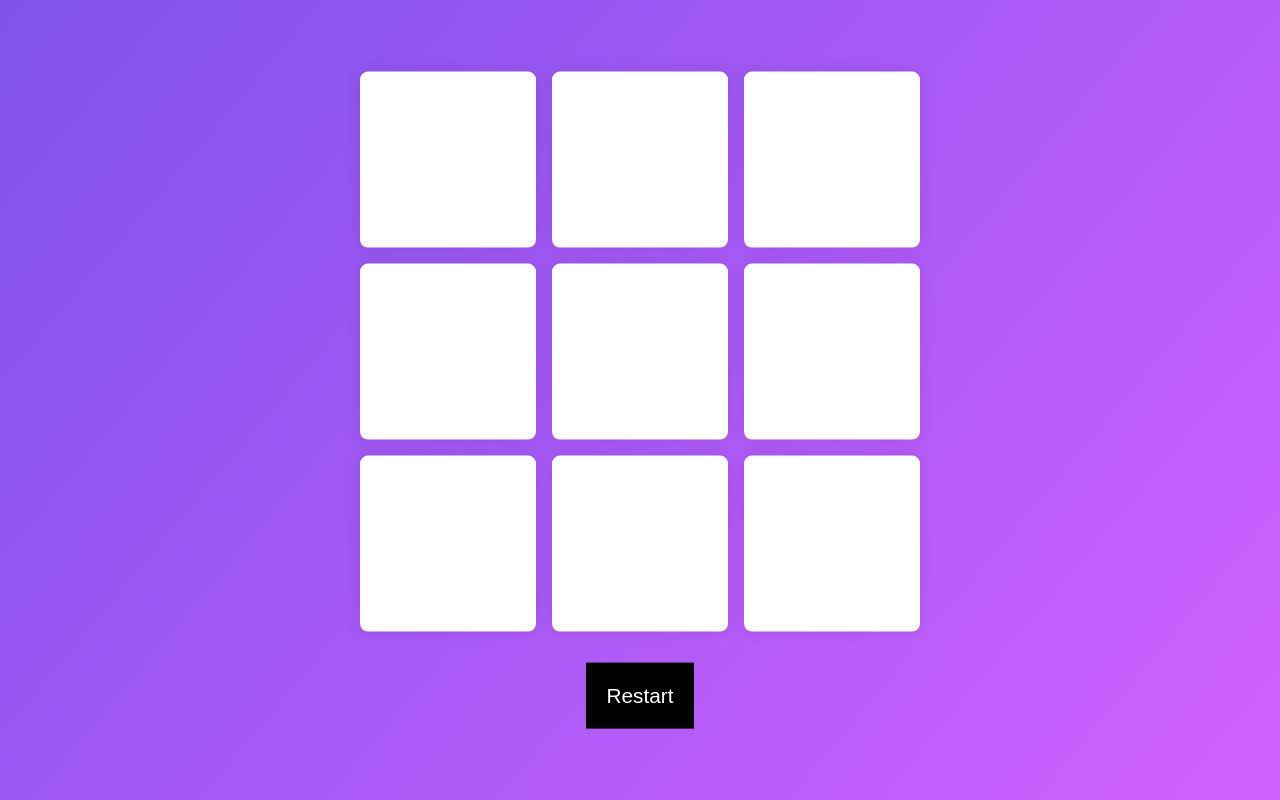
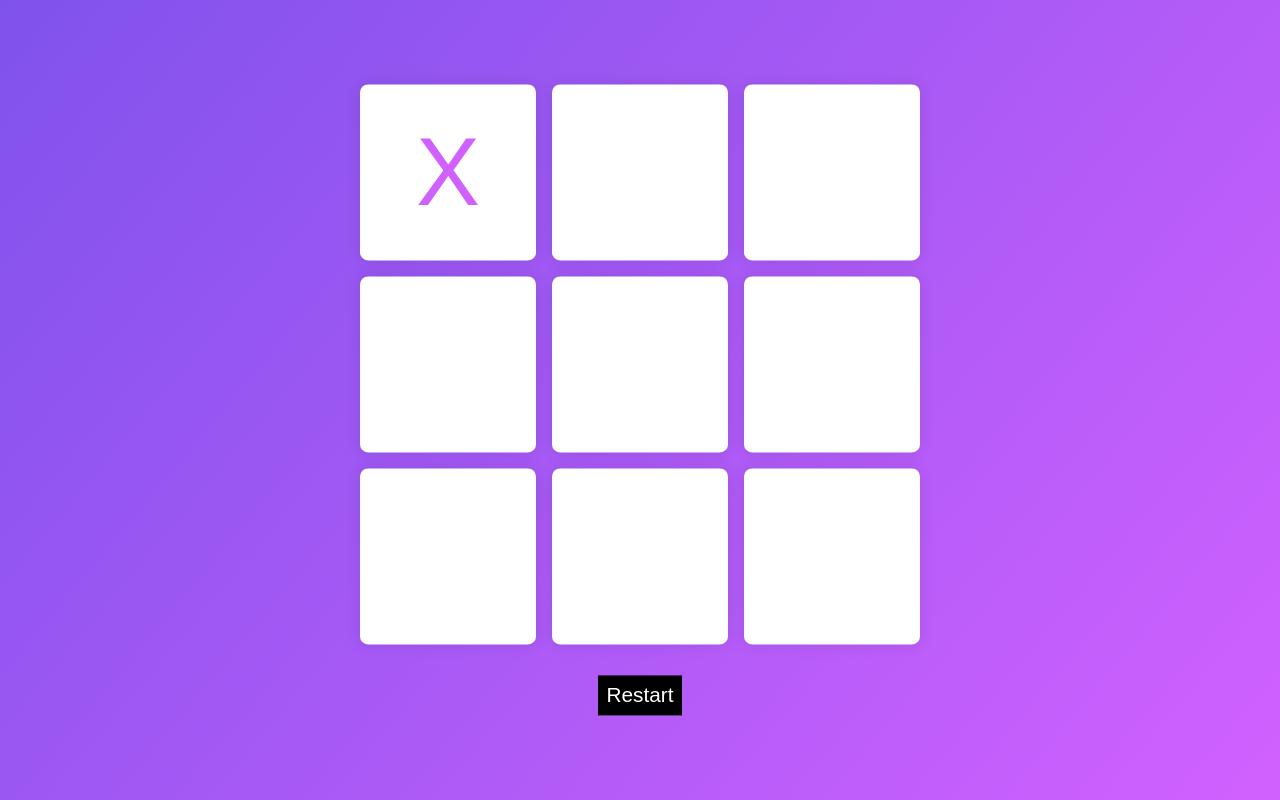
Before and after one commit to sdSAHABUDDIN/smallProject, a plain HTML site: page TicTacTeo/index.html in a window 1280 px wide. Both pictures are taken after a click on the button 448 px from the left and 159 px from the top of the page. Drawn offline with Linux system fonts and the light colour scheme.

Commit message:
"i have completed my tic tac tao game"

```diff
--- a/TicTacTeo/script.js
+++ b/TicTacTeo/script.js
@@ -0,0 +1,94 @@
+let btnRef=document.querySelectorAll('.button-option');
+let popupRef=document.querySelector('.popup');
+let newGameBtn=document.getElementById('new-game');
+let restartBtn=document.getElementById('message');
+let msgRef=document.getElementById('message');
+
+//winning Pattern Array
+let winningPattern=[[0,1,2],[3,4,5],[6,7,8],[0,3,6],[0,4,8],[2,4,6],[1,4,7],[2,5,8]];
+
+//Player 'X' plays first
+let xTurn=true;
+let count=0;
+//Disable all button
+const disableButton=()=>{
+  btnRef.forEach((ele)=>(ele.disabled=true));
+  //enable popup
+  popupRef.classList.remove("hide");
+}
+
+//enable all buttons (for restart and new game)
+const enableButtons=()=>{
+  btnRef.forEach((ele)=>{
+    ele.innerHTML="";
+    ele.disabled=false;
+
+  });
+  //disable popup
+  popupRef.classList.add('hide')
+}
+//new game
+newGameBtn.addEventListener('click',()=>{
+  count=0;
+  enableButtons();
+})
+//restart btn
+restartBtn.addEventListener('click',()=>{
+  count=0;
+  enableButtons();
+})
+//winner check
+const winnerCheck=(letter)=>{
+  disableButton();
+  if(letter=='X'){
+    msgRef.innerHTML="&#x1f389; <br> 'X' wins"
+  }
+  else{
+    msgRef.innerHTML="&#x1F389; <br> 'O' wins"
+  }
+};
+//function for draw
+const drawFunction=()=>{
+  disableButton();
+  msgRef.innerHTML="&#x1F60E; <br> It's Draw"
+}
+//wining check
+const winCheck = () => {
+  for (let ele of winningPattern) {
+    let index1 = btnRef[ele[0]].innerText;
+    let index2 = btnRef[ele[1]].innerText;
+    let index3 = btnRef[ele[2]].innerText;
+
+    if (index1 !== "" && index2 !== "" && index3 !== "") {
+      if (index1 === index2 && index2 === index3) {
+        winnerCheck(index1);
+        return; // Stop checking after finding a winner
+      }
+    }
+  }
+};
+//display x/o on click
+btnRef.forEach((btn)=>{
+  btn.addEventListener("click",()=>{
+    if(xTurn){
+      xTurn=false;
+      //Display x
+      btn.innerHTML="X";
+      btn.disabled=true;
+    }else{
+      xTurn=true;
+      //Display o
+      btn.innerHTML="O";
+      btn.disabled=true;
+    }
+    //Increment count on each click
+    count +=1;
+    if(count===9){
+      //It's a draw since there are a total of 9 boxed
+      drawFunction();
+    }
+    //Check for win on every click
+    winCheck();
+  })
+})
+window.onload=enableButtons;
--- a/TicTacTeo/style.css
+++ b/TicTacTeo/style.css
@@ -37,7 +37,7 @@ html{
 .restart{
   font-size:1.3em ;
   margin-top:1.5rem ;
-  padding: 1em;
+  padding: .5rem;
   border: none;
   background-color: black;
   color: #ffffff;
```
